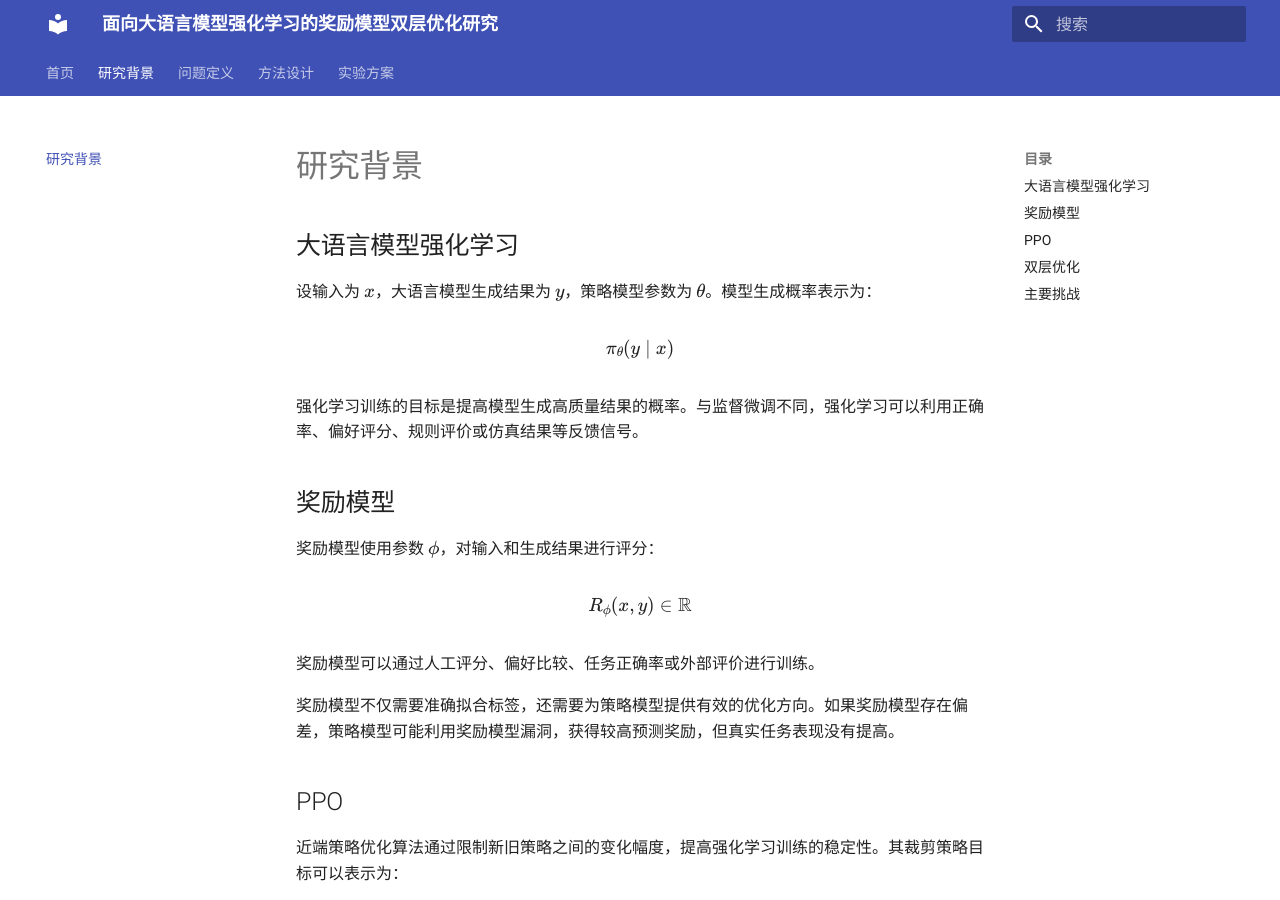
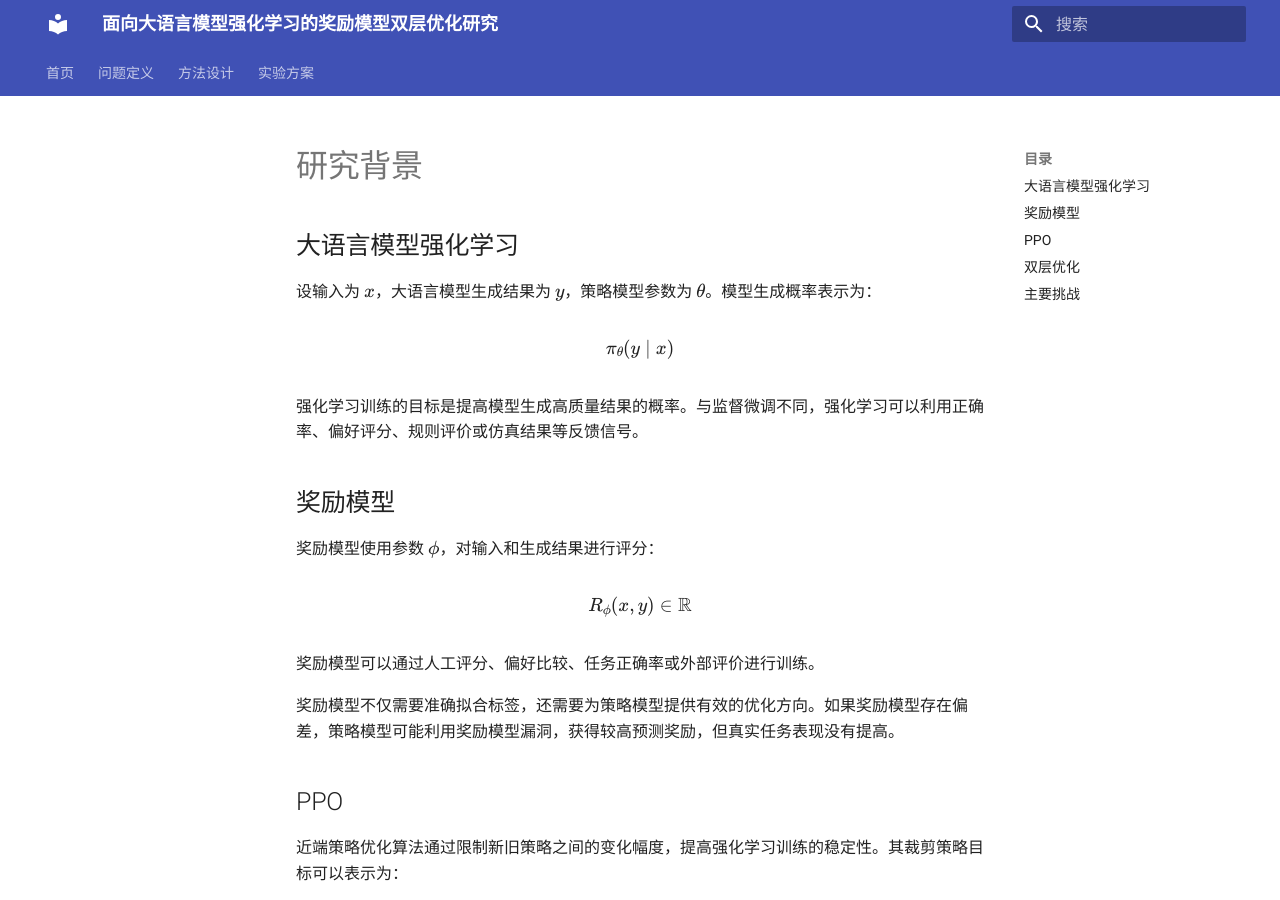
Before and after one commit to privacynot/PARL, an MkDocs documentation site: the page built from docs/background.md, in a window 1280 px wide and 900 px high. Built offline with MkDocs 1.6.1 and Material for MkDocs 9.7.7, drawn with Linux system fonts in a browser that asks for light colours.

Commit message:
Update mkdocs.yml

```diff
--- a/mkdocs.yml
+++ b/mkdocs.yml
@@ -15,7 +15,7 @@ theme:
 
 nav:
   - 首页: index.md
-  - 研究背景: background.md
+  #- 研究背景: background.md
   - 问题定义: problem-definition.md
   - 方法设计: methodology.md
   - 实验方案: experiments.md
```
